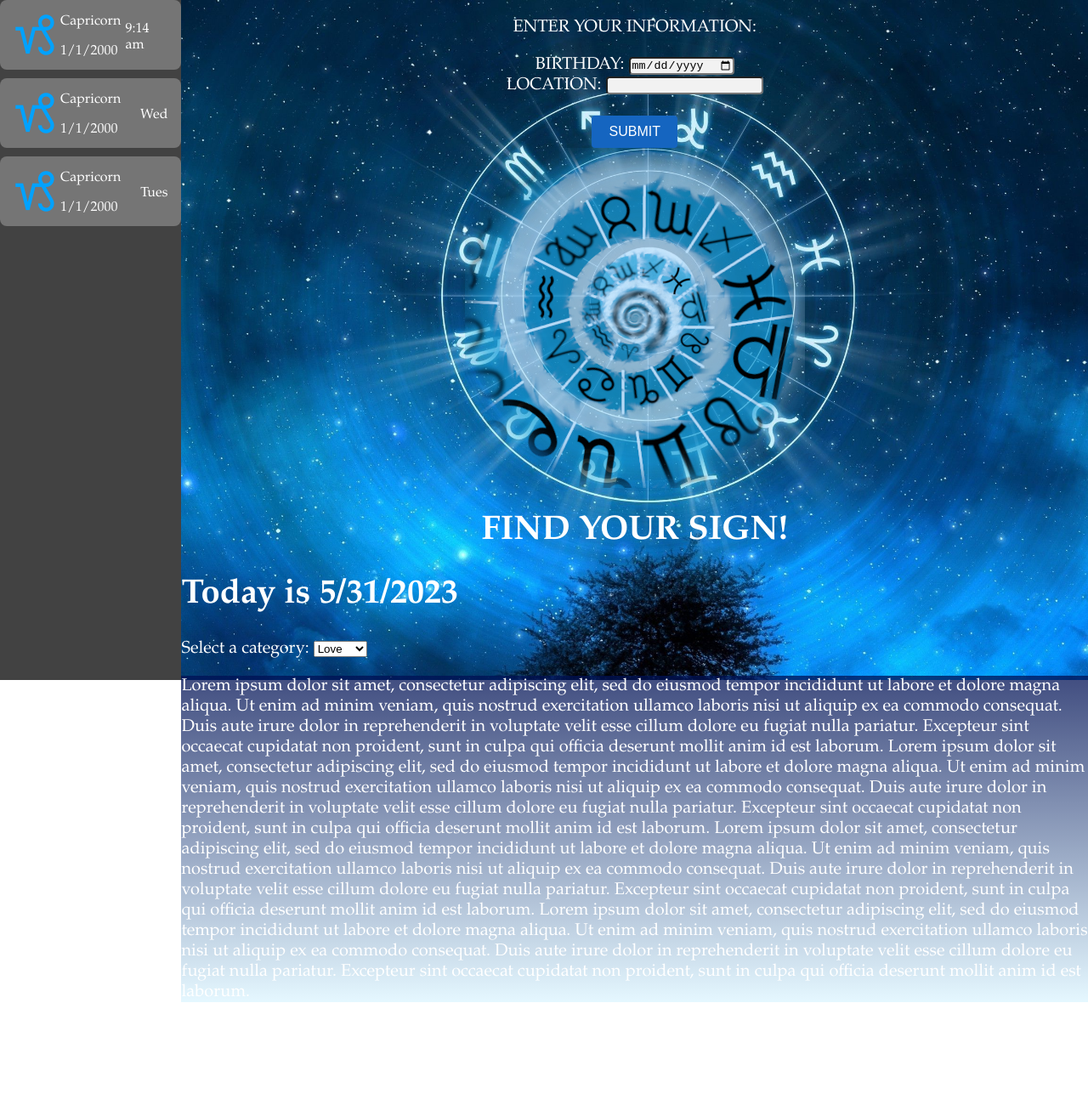
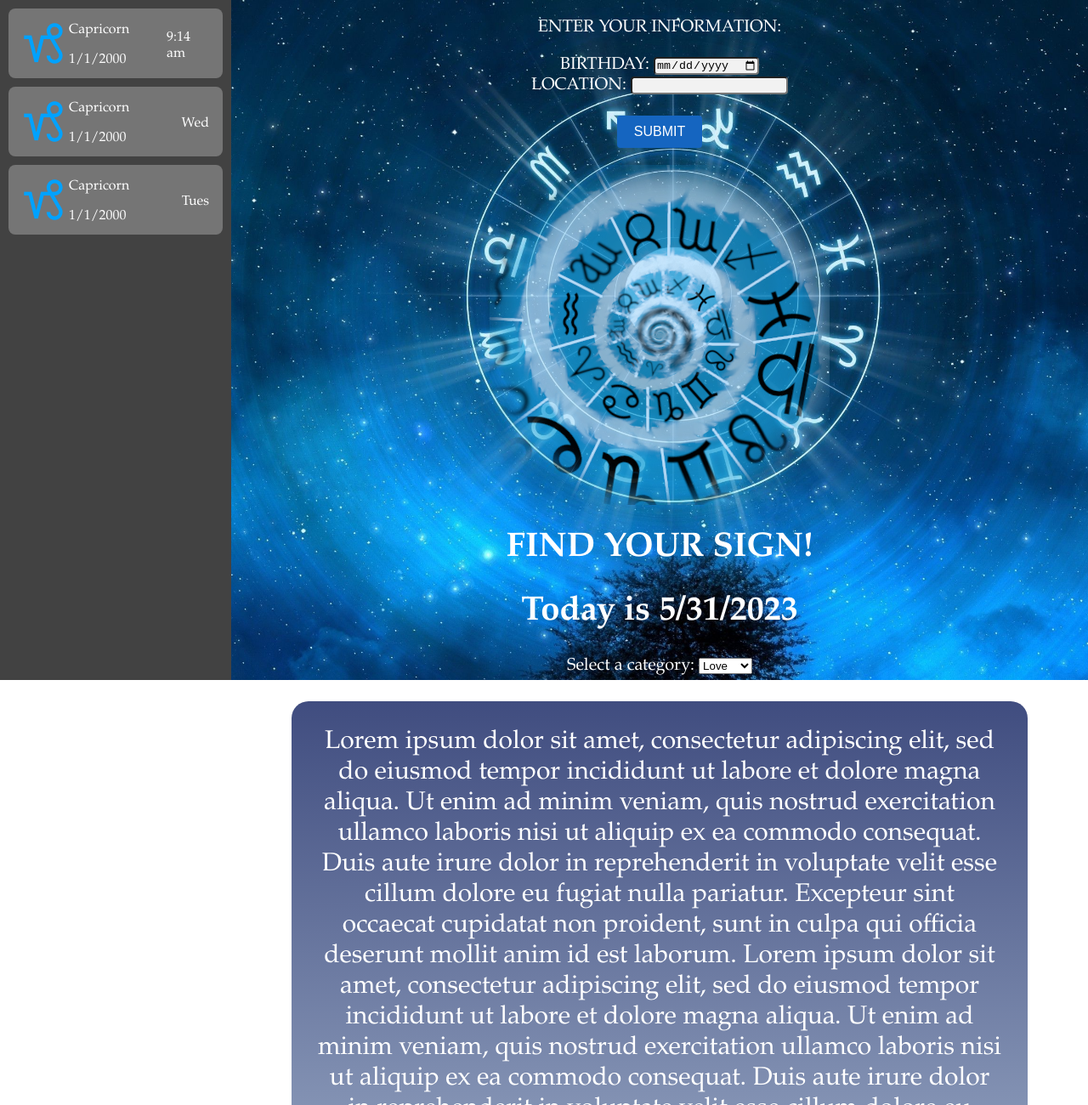
Before and after one commit to cse110-sp23-group5/cse110-sp23-group5, a website: page source/horoscope/horoscope.html in a window 1280 px wide. Shown: the top 1300 px of the page at 85% size. Before the commit the page ends 1179 px from the top, so only its background shows below. Drawn offline with Linux system fonts and the light colour scheme.

Commit message:
updating ui/ux design

```diff
--- a/source/horoscope/css/horoscope.css
+++ b/source/horoscope/css/horoscope.css
@@ -39,6 +39,12 @@ main {
     background-position: center;
     background-repeat: no-repeat;
     background-size: cover;
+
+    margin: 0;
+    padding: 0;
+    height: 100%;
+    width: 100%;
+    /* border: 3px solid rgb(0, 128, 0); */
 }
 
 /* ID SELECTORS */
@@ -47,9 +53,11 @@ main {
     display: flex;
     flex-flow: column nowrap;
     gap: 10px;
-    width: 20%;
+    width: 25%;
     /* border: 3px solid rgb(0, 128, 0); */
     background-color: #424242;
+    padding: 10px;
+    /* background-image: linear-gradient( rgba(0, 17, 85, 0.75),  rgba(0, 183, 255, 0.1)); */
 }
 
 /* in Interface */
@@ -62,6 +70,7 @@ main {
 #user-form {
     flex: 0 1 auto;
     text-align: center;
+    padding-bottom: 20px; /* so submit button isn't directly touching png */
     /* padding: 100 vw; */
     /* border: 3px solid rgb(0, 128, 0); */
 }
@@ -83,13 +92,21 @@ main {
 #output {
     flex: 1;
     font-size: 20px;
+    text-align: center;
     /* border: 3px solid rgb(0, 128, 0);  */
 }
 
 #horoscope-fortune {
+    display: block;
+    margin-left: auto;
+    margin-right: auto;
+    width: 80%;
     flex: 1;
-    font-size: 20px;
+    font-size: 30px;
+    padding: 30px;
+    border-radius: 20px;
     background-image: linear-gradient( rgba(0, 17, 85, 0.75),  rgba(0, 183, 255, 0.1));
+    /* border: 3px solid rgb(0, 128, 0); */
 }
 
 input[type="date"] {
```
